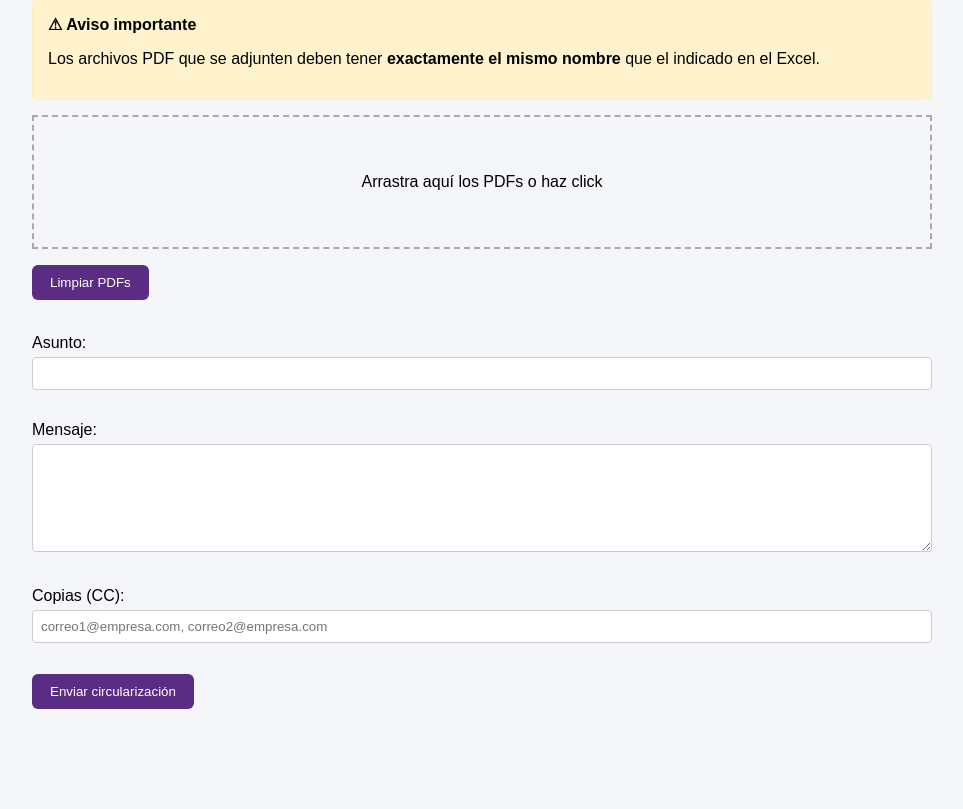
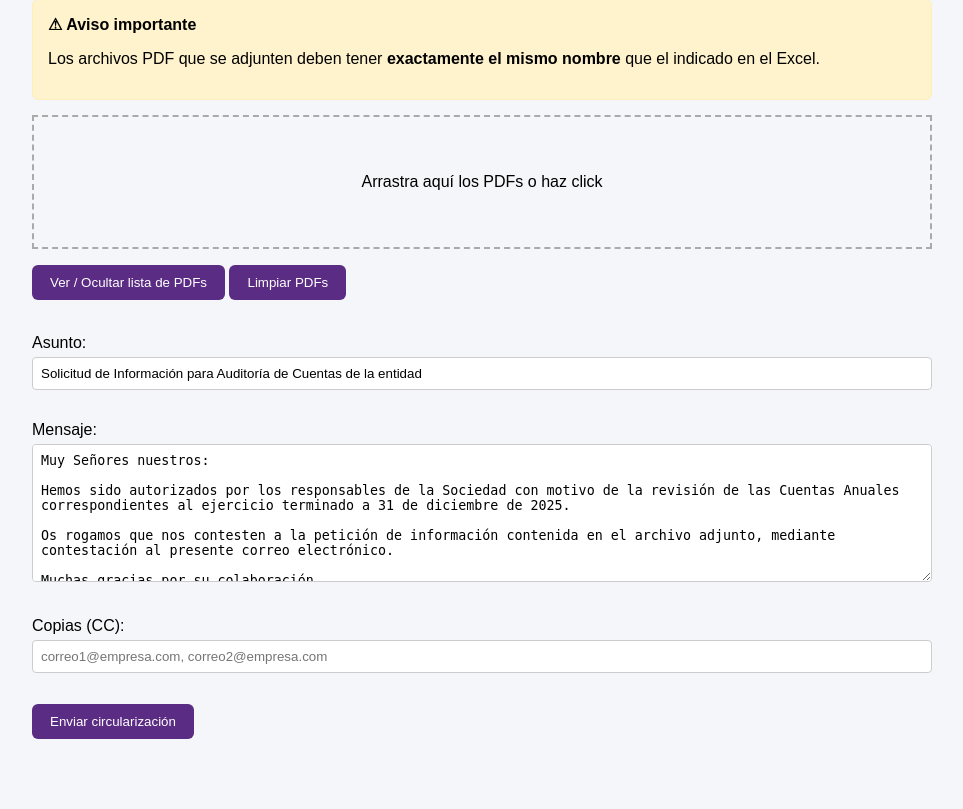
Before and after one commit to nicoduraan06/circularizaciones-fidelis, a FastAPI app: template templates/form.html in a window 1280 px wide. Shown: the part 879-1688 px from the top of the page, without its empty margins (278-1241 px from the left). Before the commit the page ends 1588 px from the top, so only its background shows below. Run offline with FastAPI, Linux system fonts and the light colour scheme; the template is opened without the code that fills it, so the values that code supplies are empty; parts of the project's set-up code (start-up, migrations or seed data) failed here and were passed over.

Commit message:
UX improvement for circularizations: scrollable PDF list, toggle visibility, and prefilled email subject/body templates

```diff
--- a/templates/form.html
+++ b/templates/form.html
@@ -64,9 +64,13 @@ que el indicado en el Excel.
 <input type="file" multiple accept=".pdf" hidden>
 </div>
 
+<p id="pdfInfo" style="font-weight:bold;"></p>
+
+<button type="button" onclick="togglePdfList()">Ver / Ocultar lista de PDFs</button>
+
+<div id="pdfContainer" style="display:none; max-height:200px; overflow-y:auto; border:1px solid #ddd; margin-top:10px; padding:5px;">
 <ul id="pdfList"></ul>
-
-<p id="pdfInfo" style="font-weight:bold;"></p>
+</div>
 
 <button type="button" onclick="clearPDFs()">Limpiar PDFs</button>
 
@@ -74,12 +78,18 @@ que el indicado en el Excel.
 
 <p>
 <label>Asunto:</label><br>
-<input type="text" name="asunto">
+<input type="text" name="asunto" value="Solicitud de Información para Auditoría de Cuentas de la entidad">
 </p>
 
 <p>
 <label>Mensaje:</label><br>
-<textarea name="mensaje" rows="6" cols="60"></textarea>
+<textarea name="mensaje" rows="8" cols="60">Muy Señores nuestros:
+
+Hemos sido autorizados por los responsables de la Sociedad con motivo de la revisión de las Cuentas Anuales correspondientes al ejercicio terminado a 31 de diciembre de 2025.
+
+Os rogamos que nos contesten a la petición de información contenida en el archivo adjunto, mediante contestación al presente correo electrónico.
+
+Muchas gracias por su colaboración.</textarea>
 </p>
 
 <p>
@@ -163,6 +173,16 @@ text-align:center;
 import { upload } from "https://esm.sh/@vercel/blob/client"
 
 let pdfFiles = []
+
+window.togglePdfList = function(){
+
+const container = document.getElementById("pdfContainer")
+
+container.style.display = container.style.display === "none"
+? "block"
+: "none"
+
+}
 
 function setupDropZone(zoneId, listId){
 
```
